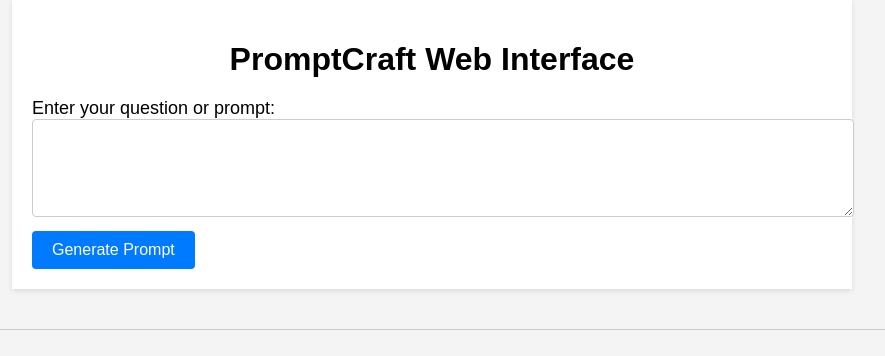
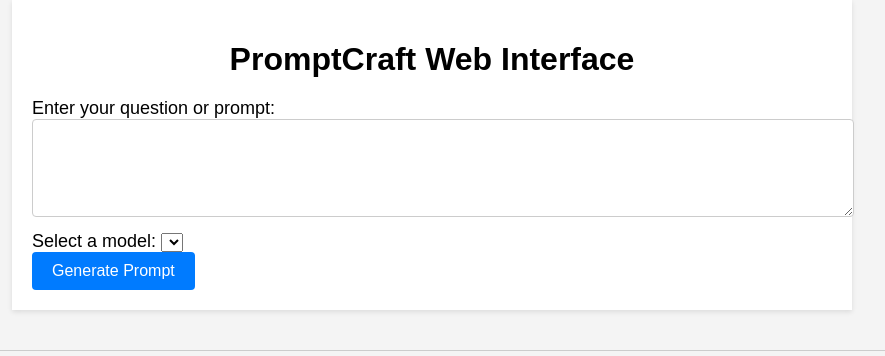
Before and after one commit to antrixsh/PromptCraft, a Flask app: page / in a window 1280 px wide. Shown: the top 356 px of the page, without its empty margins (208-1093 px from the left). Run offline with Flask 3, Linux system fonts and the light colour scheme; lists and menus that the app fills with data are empty.

Commit message:
Update index.html
User can select the model from Interface

```diff
--- a/templates/index.html
+++ b/templates/index.html
@@ -60,6 +60,37 @@
             border-top: 1px solid #ccc;
         }
     </style>
+    <script>
+        // Function to populate the model selection dropdown
+        function populateModelOptions() {
+            // Load the model config from a JSON file
+            fetch('/get_model_config')
+                .then(response => response.json())
+                .then(data => {
+                    const modelConfig = data;
+                    const modelSelect = document.getElementById('model_select');
+
+                    // Clear existing options
+                    modelSelect.innerHTML = '';
+
+                    // Populate options from the model config
+                    for (const modelName in modelConfig) {
+                        if (modelConfig.hasOwnProperty(modelName)) {
+                            const option = document.createElement('option');
+                            option.value = modelName;
+                            option.text = modelName;
+                            modelSelect.appendChild(option);
+                        }
+                    }
+                })
+                .catch(error => {
+                    console.error('Error fetching model config:', error);
+                });
+        }
+
+        // Call the function to populate options when the page loads
+        window.onload = populateModelOptions;
+    </script>
 </head>
 <body>
     <div class="container">
@@ -67,6 +98,9 @@
         <form method="POST">
             <label for="user_input">Enter your question or prompt:</label><br>
             <textarea id="user_input" name="user_input" rows="4" cols="50" required></textarea><br>
+            <!-- The model selection dropdown menu -->
+            <label for="model_select">Select a model:</label>
+            <select id="model_select" name="model_select"></select><br>
             <input type="submit" value="Generate Prompt">
         </form>
         {% if user_input %}
```
